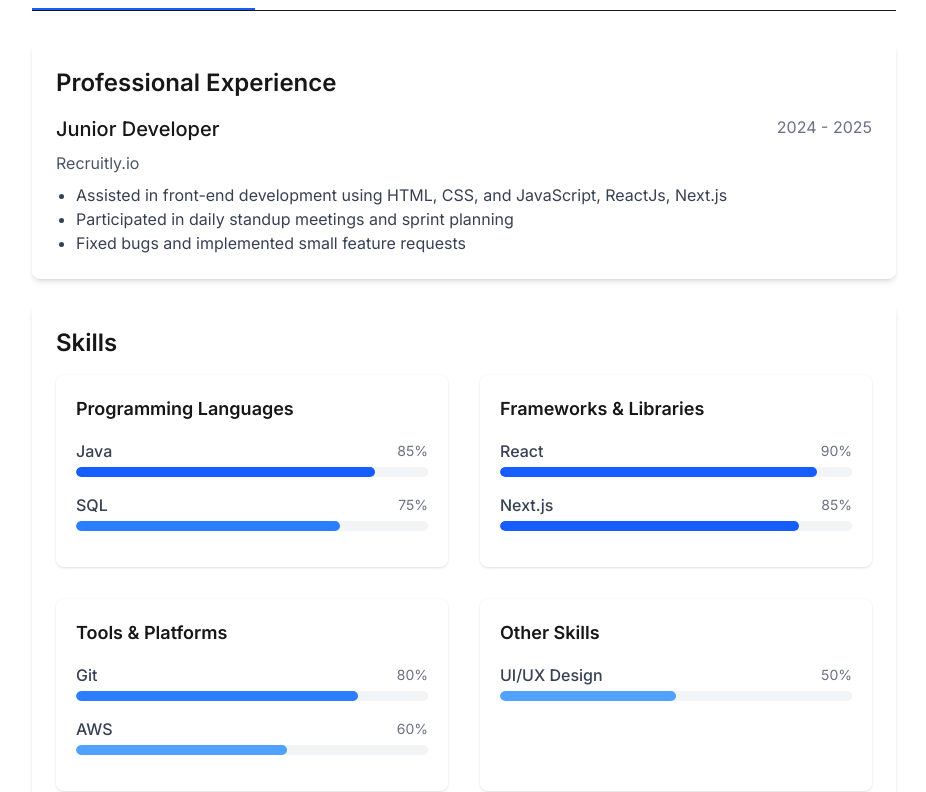
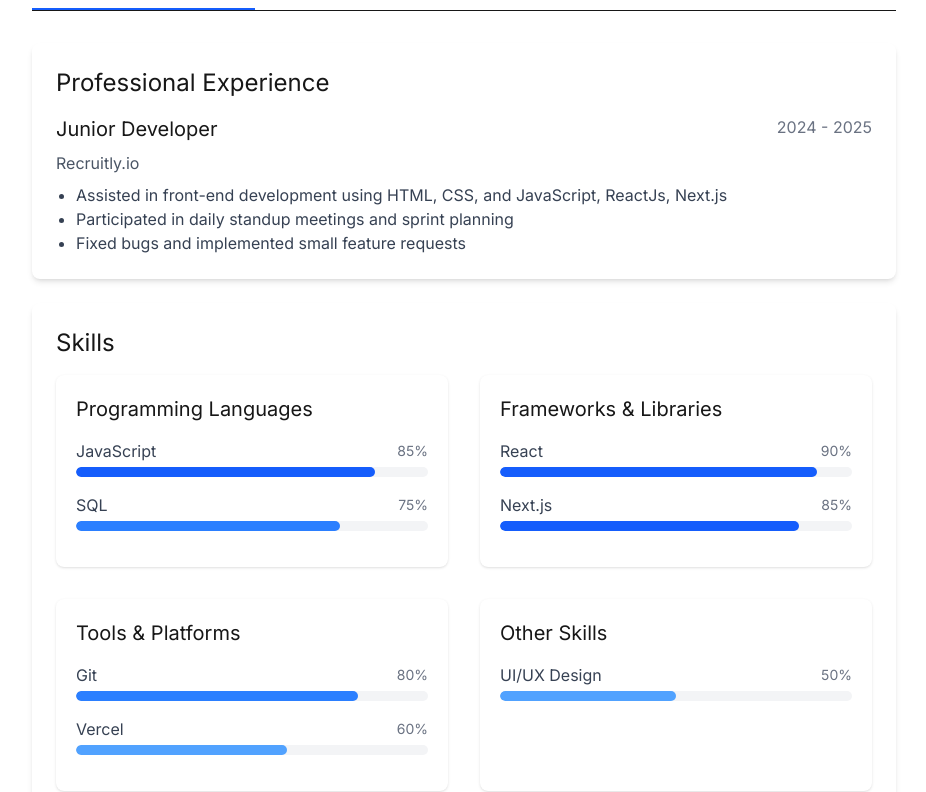
Before and after one commit to Kamakshi-Aruna/NextJs-Personal-Portfolio, a Next.js app: page /about in a window 1280 px wide. Shown: the part 228-1020 px from the top of the page, without its empty margins (176-1102 px from the left). Built offline with nearby package versions, Linux system fonts and the light colour scheme.

Commit message:
Updated the code

```diff
--- a/src/app/about/page.tsx
+++ b/src/app/about/page.tsx
@@ -56,13 +56,13 @@ export default function Page() {
                             whileHover={{scale: 1.02}}
                             className="bg-white rounded-lg shadow-md p-6"
                         >
-                            <h2 className="text-2xl font-semibold mb-4">
+                            <h2 className="text-2xl mb-4">
                                 {professionalExperience.title}
                             </h2>
                             {professionalExperience.jobs.map((job, index) => (
                                 <div key={index}>
                                     <div className="flex justify-between items-start mb-2">
-                                        <h3 className="text-xl font-medium">{job.position}</h3>
+                                        <h3 className="text-xl">{job.position}</h3>
                                         <span className="text-gray-500">{job.duration}</span>
                                     </div>
                                     <p className="text-gray-600 mb-2">{job.company}</p>
@@ -80,15 +80,15 @@ export default function Page() {
                             whileHover={{scale: 1.02}}
                             className="bg-white rounded-lg shadow-md p-6"
                         >
-                            <h2 className="text-2xl font-semibold mb-4">{skills.title}</h2>
+                            <h2 className="text-2xl mb-4">{skills.title}</h2>
                             <div className="grid grid-cols-1 sm:grid-cols-2 gap-8">
                                 {skills.categories.map((category, i) => (
                                     <div key={i} className="bg-white p-5 rounded-lg shadow-sm">
-                                        <h3 className="font-semibold text-lg mb-4">{category.name}</h3>
+                                        <h3 className="text-xl mb-4">{category.name}</h3>
                                         {category.items.map((skill, j) => (
                                             <div key={j} className="mb-4">
                                                 <div className="flex justify-between items-center mb-1">
-                                                    <p className="text-gray-700 font-medium">{skill.name}</p>
+                                                    <p className="text-gray-700">{skill.name}</p>
                                                     <span className="text-sm text-gray-500">{skill.percentage}%</span>
                                                 </div>
                                                 <div className="w-full bg-gray-100 rounded-full h-2.5 overflow-hidden">
@@ -126,10 +126,10 @@ export default function Page() {
                             whileHover={{scale: 1.02}}
                             className="bg-white rounded-lg shadow-md p-6"
                         >
-                            <h2 className="text-2xl font-semibold mb-4">{education.title}</h2>
+                            <h2 className="text-2xl mb-4">{education.title}</h2>
                             <div>
                                 <div className="flex justify-between items-start mb-2">
-                                    <h3 className="text-xl font-medium">{education.degree}</h3>
+                                    <h3 className="text-xl">{education.degree}</h3>
                                     <span className="text-gray-500">{education.duration}</span>
                                 </div>
                                 <p className="text-gray-600">{education.university}</p>
@@ -142,14 +142,14 @@ export default function Page() {
                             whileHover={{scale: 1.02}}
                             className="bg-white rounded-lg shadow-md p-6"
                         >
-                            <h2 className="text-2xl font-semibold mb-4">
+                            <h2 className="text-2xl mb-4">
                                 {certifications.title}
                             </h2>
                             <div className="space-y-4">
                                 {certifications.list.map((cert, i) => (
                                     <div key={i}>
                                         <div className="flex justify-between items-start">
-                                            <h3 className="text-xl font-medium">{cert.name}</h3>
+                                            <h3 className="text-gray-900">{cert.name}</h3>
                                             <span className="text-gray-500">{cert.year}</span>
                                         </div>
                                         <p className="text-gray-600">{cert.provider}</p>
@@ -168,7 +168,7 @@ export default function Page() {
             >
                 <div className="flex items-center justify-between">
                     <div>
-                        <h2 className="text-2xl font-semibold mb-2">{resume.title}</h2>
+                        <h2 className="text-2xl mb-2">{resume.title}</h2>
                         <p className="text-gray-600">{resume.description}</p>
                     </div>
                     <Link
--- a/src/app/page.tsx
+++ b/src/app/page.tsx
@@ -6,7 +6,7 @@ import { motion } from "framer-motion";
 import Link from "next/link";
 import { BsArrowRight } from "react-icons/bs";
 import { HiDownload } from "react-icons/hi";
-import { SiReact, SiNextdotjs, SiTailwindcss, SiMongodb, SiJavascript } from "react-icons/si";
+import { SiReact, SiNextdotjs, SiMysql,SiGit,SiVercel,SiJavascript  } from "react-icons/si";
 import { projects } from "@/lib/data";
 
 export default function Home() {
@@ -84,19 +84,22 @@ export default function Home() {
             >
                 <h2 className="text-xl font-semibold mb-6 sm:text-2xl">Skills & Expertise</h2>
                 <div className="flex flex-wrap justify-center gap-6 text-4xl sm:text-5xl">
-                    <motion.div whileHover={{ scale: 1.2 }} className="text-blue-500">
+                    <motion.div whileHover={{scale: 1.2}} className="text-blue-500">
                         <SiReact title="React.js"/>
                     </motion.div>
-                    <motion.div whileHover={{ scale: 1.2 }} className="text-black">
+                    <motion.div whileHover={{scale: 1.2}} className="text-black">
                         <SiNextdotjs title="Next.js"/>
                     </motion.div>
-                    <motion.div whileHover={{ scale: 1.2 }} className="text-blue-400">
-                        <SiTailwindcss title="Tailwind CSS"/>
+                    <motion.div whileHover={{scale: 1.2}} className="text-blue-500">
+                        <SiMysql title="MySQL"/>
                     </motion.div>
-                    <motion.div whileHover={{ scale: 1.2 }} className="text-green-500">
-                        <SiMongodb title="MongoDB"/>
+                    <motion.div whileHover={{scale: 1.2}} className="text-orange-500">
+                        <SiGit title="Git"/>
                     </motion.div>
-                    <motion.div whileHover={{ scale: 1.2 }} className="text-yellow-500">
+                    <motion.div whileHover={{scale: 1.2}} className="text-black">
+                        <SiVercel title="Vercel"/>
+                    </motion.div>
+                    <motion.div whileHover={{scale: 1.2}} className="text-yellow-500">
                         <SiJavascript title="JavaScript"/>
                     </motion.div>
                 </div>
--- a/src/lib/data.ts
+++ b/src/lib/data.ts
@@ -75,7 +75,7 @@ export const skills = {
         {
             name: "Programming Languages",
             items: [
-                { name: "Java", percentage: 85 },
+                { name: "JavaScript", percentage: 85 },
                 { name: "SQL", percentage: 75 }
             ]
         },
@@ -90,7 +90,7 @@ export const skills = {
             name: "Tools & Platforms",
             items: [
                 { name: "Git", percentage: 80 },
-                { name: "AWS", percentage: 60 },
+                { name: "Vercel", percentage: 60 },
             ]
         },
         {
```
